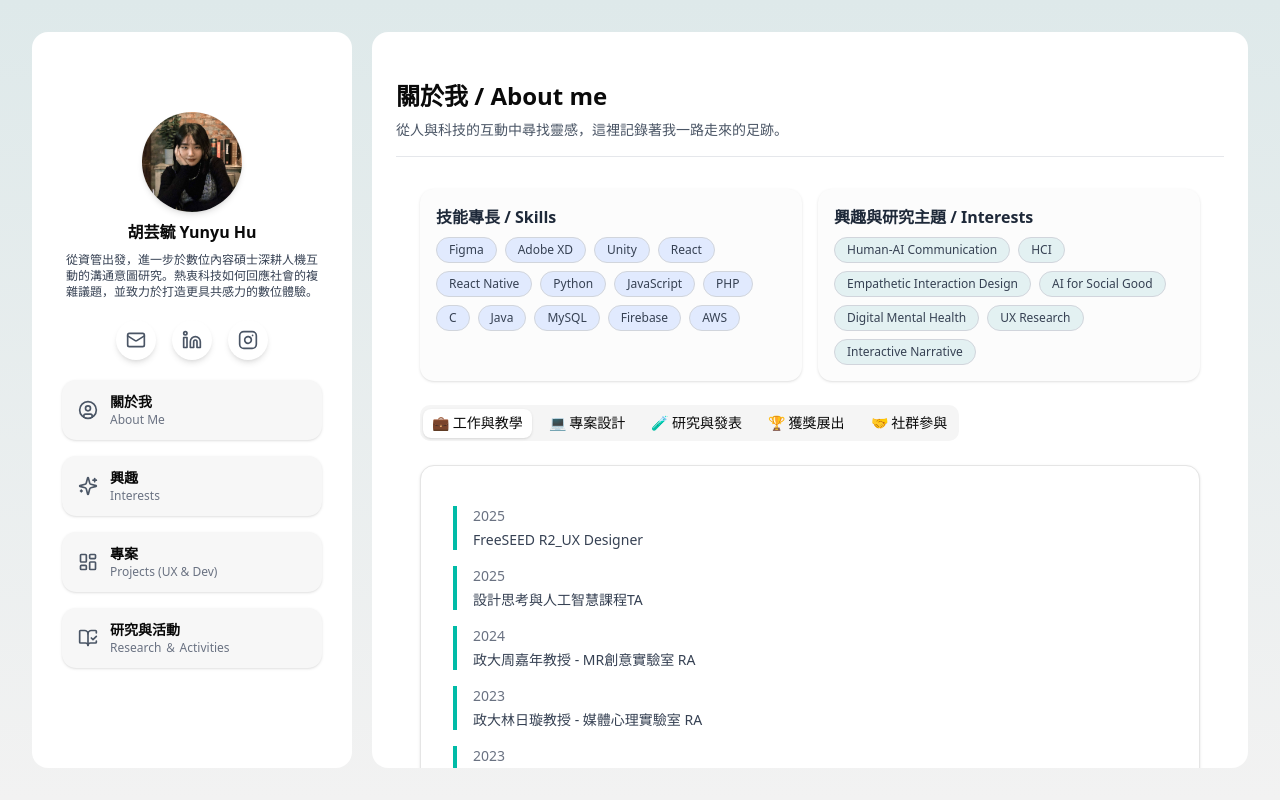
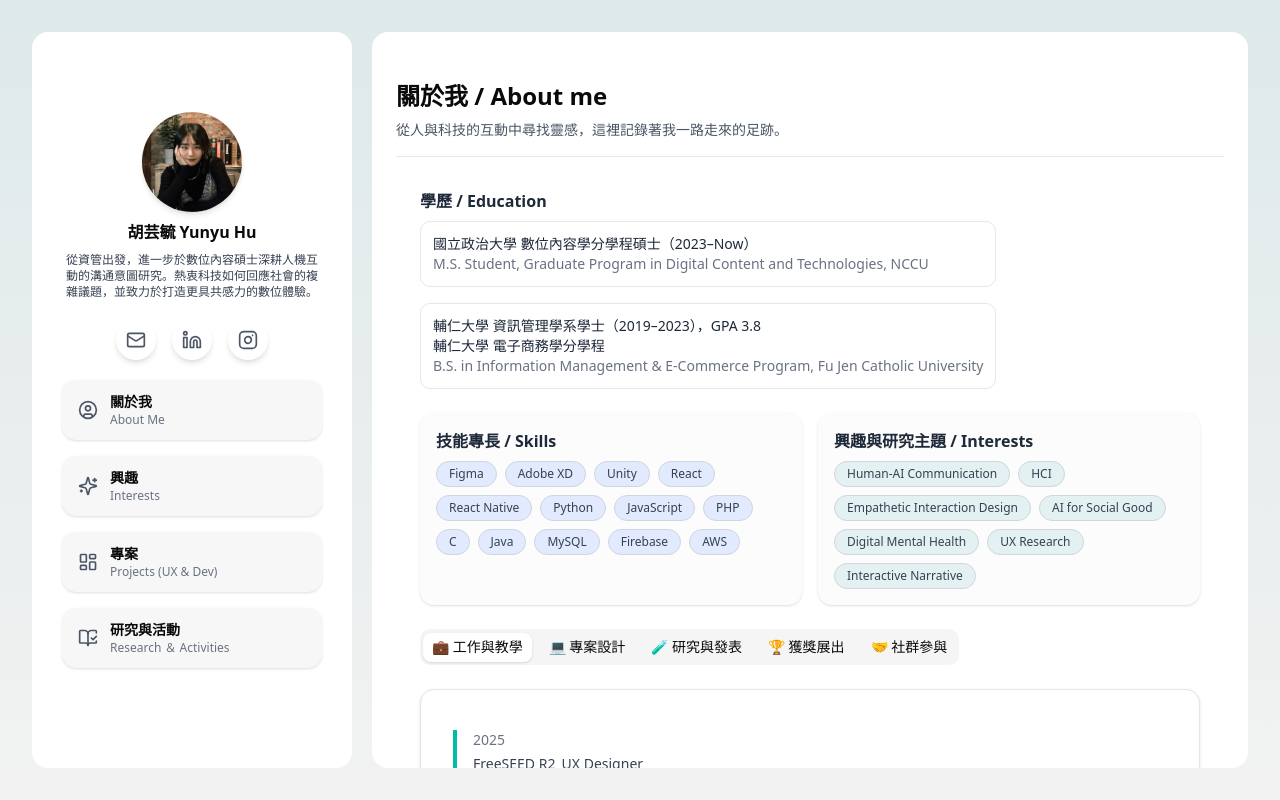
Before and after one commit to Yunyuhu/Yunyu-Web-DigitalProfile, a Next.js app: page /about in a window 1280 px wide. Built offline with nearby package versions, Linux system fonts and the light colour scheme.

Commit message:
education

```diff
--- a/src/app/about/page.js
+++ b/src/app/about/page.js
@@ -143,6 +143,29 @@ export default function About() {
       </div>
 
       <div className="max-h-full px-6 py-8 space-y-6 text-gray-800 w-full max-w-5xl">
+         {/* Bio & Education */}
+        <div className="flex flex-wrap gap-4">
+          {/* <div className=" rounded-xl p-4 ">
+            <h2 className="font-semibold mb-2">簡介 / Bio</h2>
+            <p className="text-sm text-gray-700 leading-relaxed">
+              Yunyu is a master&apos;s student in Digital Content and Technologies at National Chengchi University. With a background in Information Management and a strong interest in AI design, she has participated in various cross-disciplinary projects ranging from gender-based issue summarization bots to immersive VR interfaces for social sensing. Through hands-on collaboration with research labs and design communities, Yunyu aspires to create digital services that not only solve problems but also understand people.
+            </p>
+          </div> */}
+
+          <div className=" rounded-xl ">
+            <h2 className="font-semibold mb-2">學歷 / Education</h2>
+            <div className="mb-4 p-3 rounded-lg border border-gray-200 bg-white">
+              <p className="text-sm text-gray-800 font-medium">國立政治大學 數位內容學分學程碩士（2023–Now）</p>
+              <p className="text-sm text-gray-500">M.S. Student, Graduate Program in Digital Content and Technologies, NCCU</p>
+            </div>
+            <div className="p-3 rounded-lg border border-gray-200 bg-white">
+              <p className="text-sm text-gray-800 font-medium">輔仁大學 資訊管理學系學士（2019–2023），GPA 3.8</p>
+              <p className="text-sm text-gray-800 font-medium">輔仁大學 電子商務學分學程</p>
+              <p className="text-sm text-gray-500">B.S. in Information Management & E-Commerce Program, Fu Jen Catholic University</p>
+            </div>
+          </div>
+
+        </div>
         {/* Skills & Interests */}
         <div className="flex flex-wrap gap-4">
           <div className="bg-[#fcfcfc] rounded-xl p-4 shadow-sm flex-1 min-w-[240px]">
```
